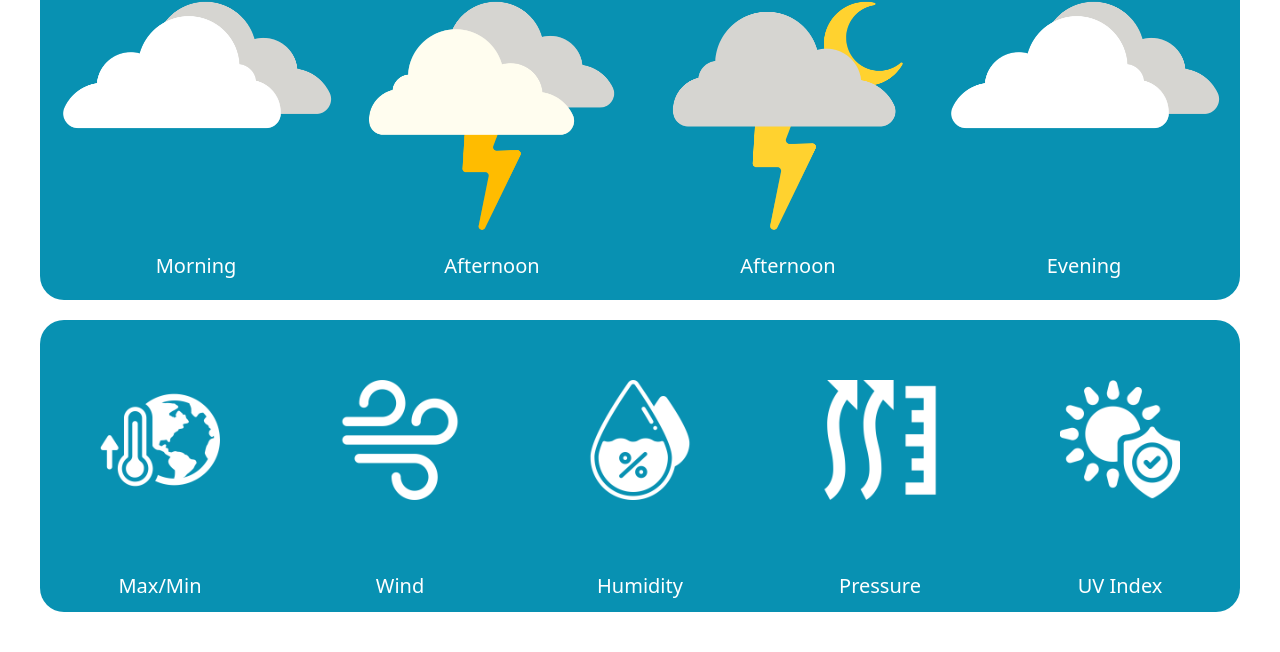
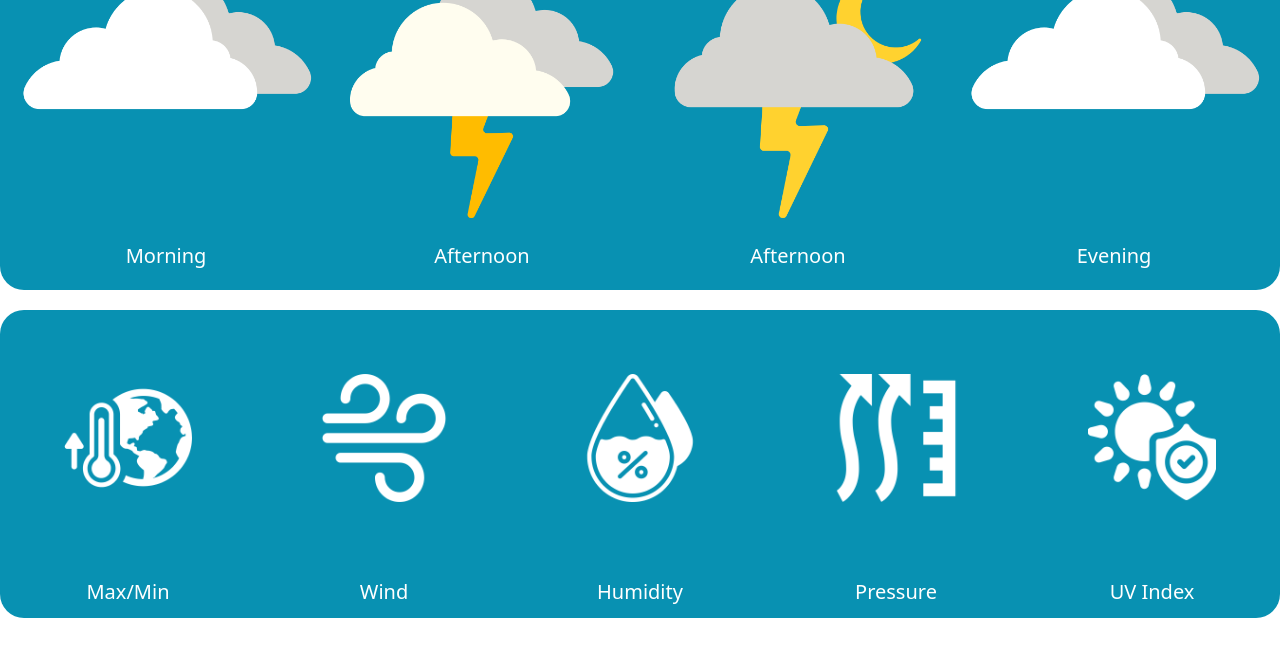
Before and after one commit to dgplang/weather-app, a website: page dist/index.html in a window 1280 px wide. Shown: the part 461-1113 px from the top of the page. After the commit the page ends 1079 px from the top, so only its background shows below. Drawn offline with Linux system fonts and the light colour scheme; a web font is replaced by a local one.

Commit message:
updates margin and padding

```diff
--- a/dist/index.html
+++ b/dist/index.html
@@ -11,8 +11,8 @@
     <link rel="stylesheet" href="/style.css">
 </head>
 <body class="m-0 p-0 box-border">
-    <div class="m-5">
-        <div class="p-5 flex flex-col items-start gap-5">
+    <div class="m-0 md:m-5">
+        <div class="p-1 md:p-5 flex flex-col items-start gap-5">
             <div class="flex items-center p-5 rounded-3xl bg-cyan-600 w-full">
                 <div class="flex flex-col w-1/2">
                     <div class="text-white text-7xl font-medium">27</div>
```
